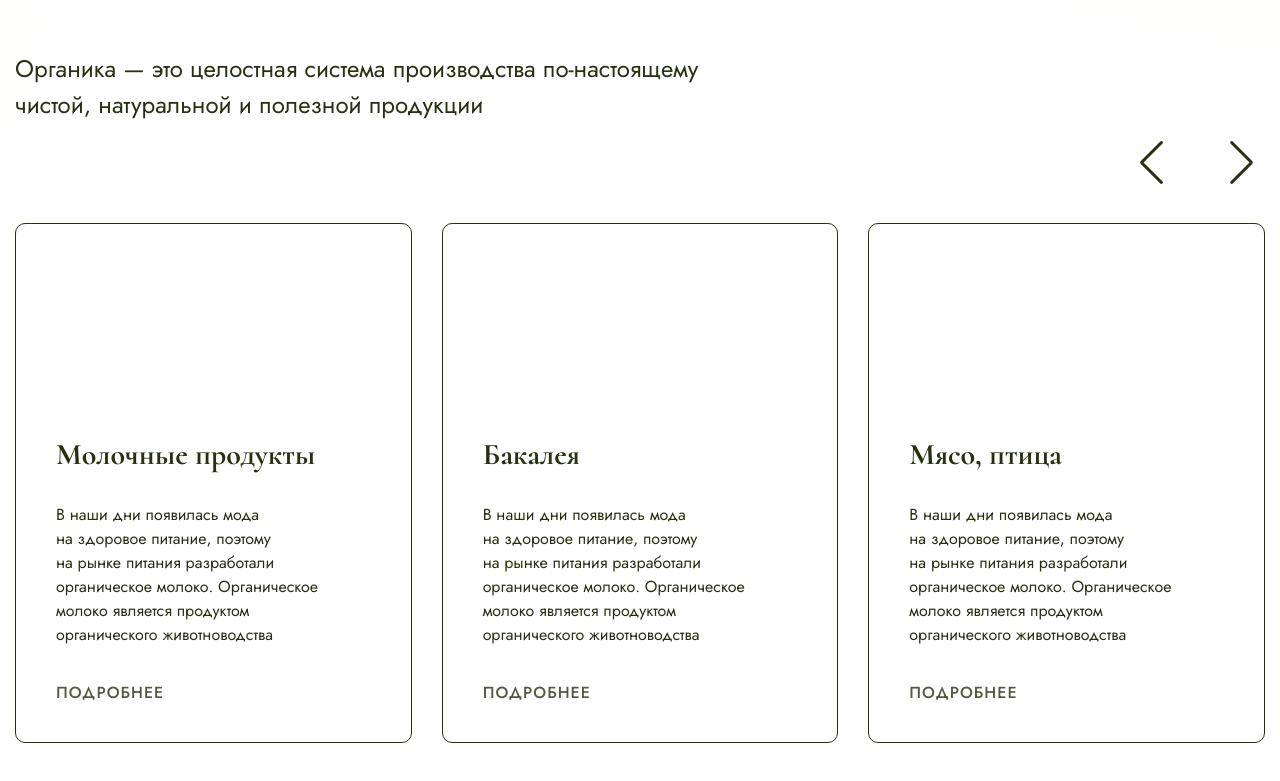
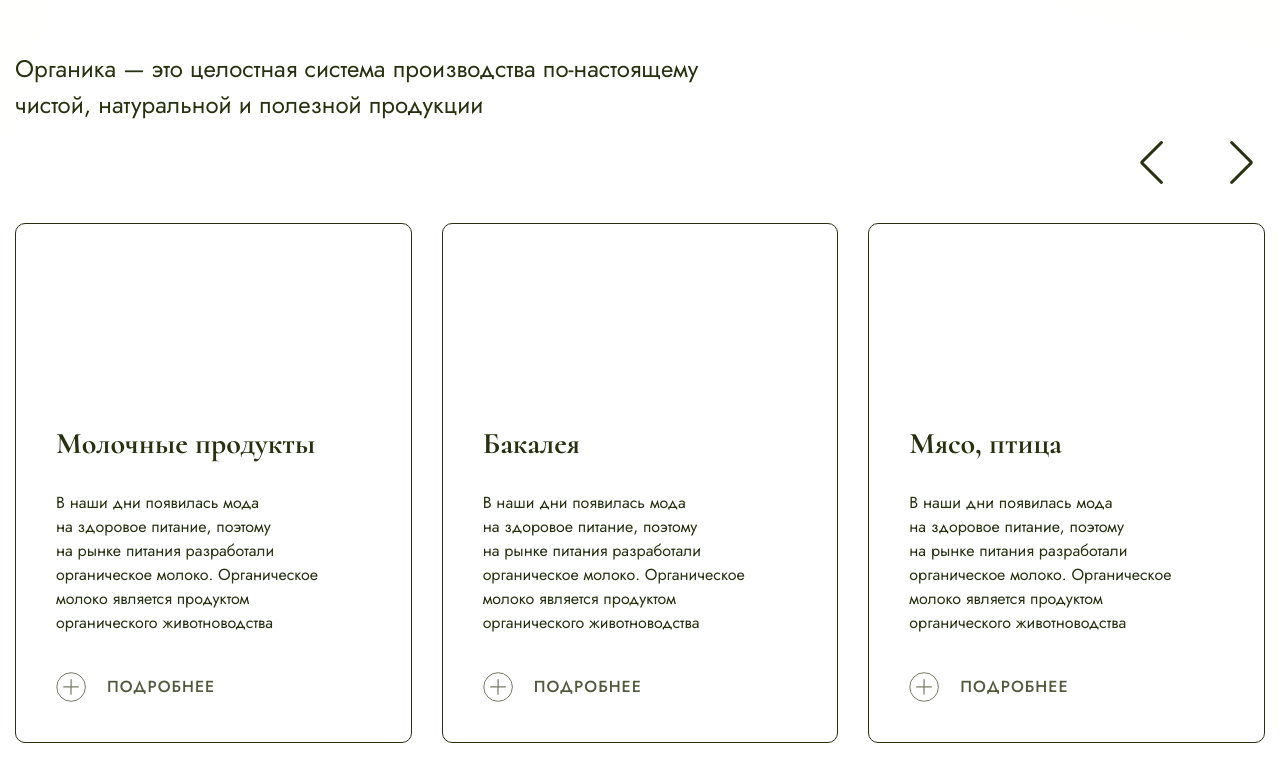
Before and after one commit to MrBIOsh/Module02-Shop, a website built with webpack: page src/index.html in a window 1280 px wide. Shown: the part 1279-2060 px from the top of the page. Built offline with nearby package versions, Linux system fonts and the light colour scheme.

Commit message:
Add changes in lesson 11

```diff
--- a/src/styles/main.scss
+++ b/src/styles/main.scss
@@ -307,10 +307,25 @@ body {
         &__link {
             text-decoration: none;
             text-transform: uppercase;
-            color: $green;
-            opacity: .8;
+            color: #27300f;
+            opacity: 0.8;
             font-weight: 500;
-            letter-spacing: .1rem;
+            letter-spacing: 0.1rem;
+            display: flex;
+            justify-content: flex-start;
+            align-items: center;
+            gap: 2.1rem;
+            &::before {
+                content: "";
+                display: block;
+                width: 3rem;
+                height: 3rem;
+                background-image: url(../img/Icons/plus.svg);
+                background-position: center;
+                background-size: cover;
+                background-repeat: no-repeat;
+                opacity: 0.8;
+            }
         }
     }
     &-pagination {
```
